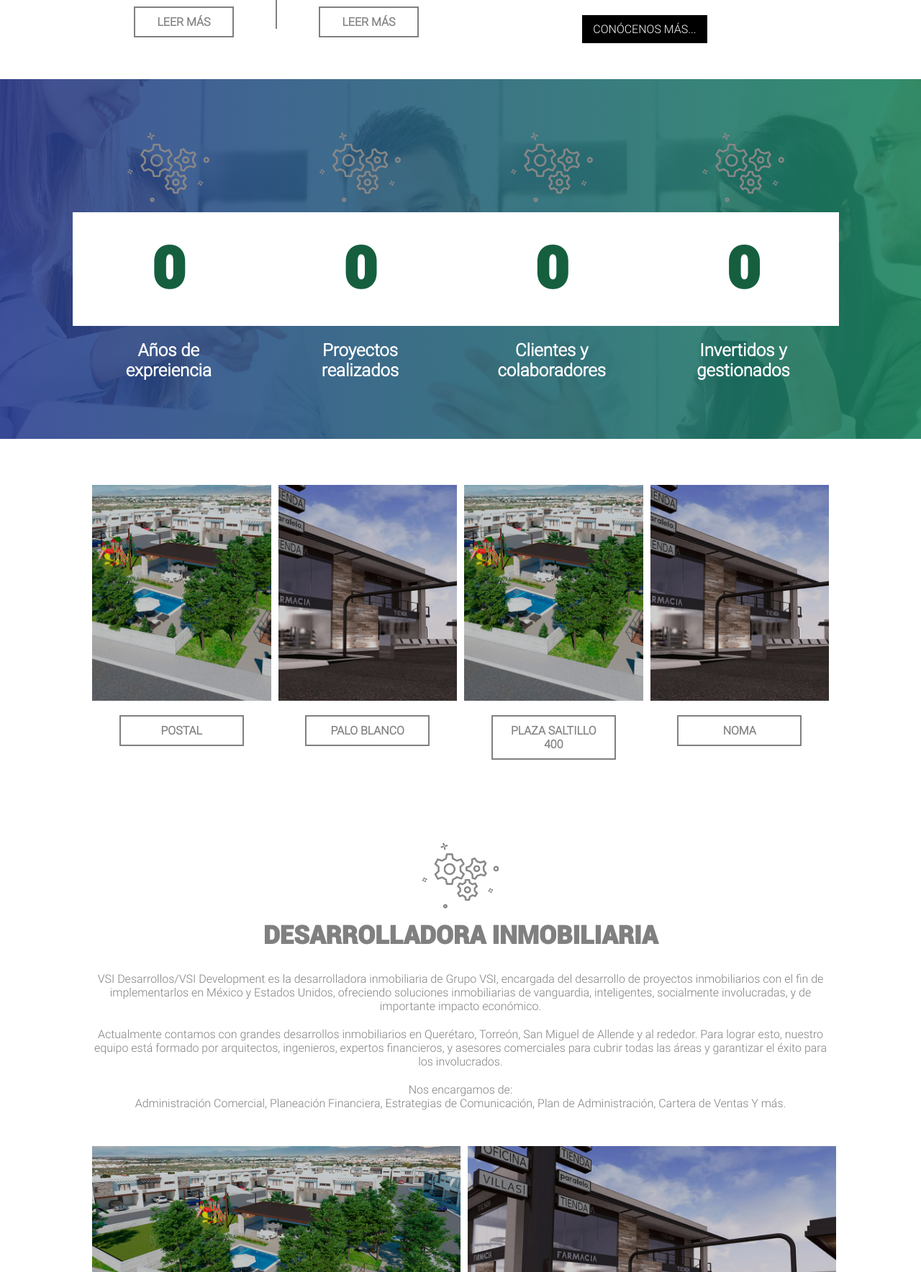
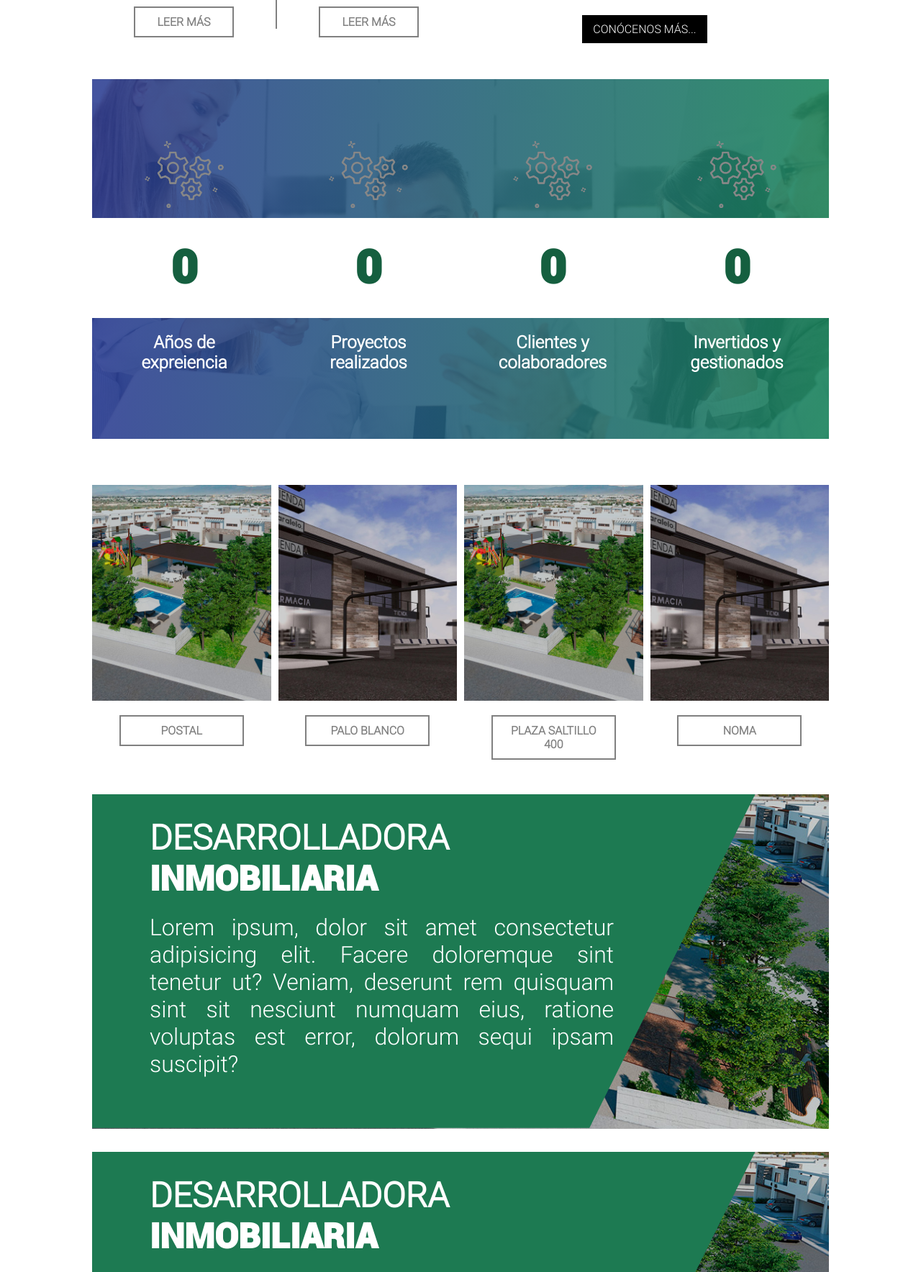
Before and after one commit to ArcoDev/vsi, a PHP site: page / in a window 1280 px wide. Shown: the part 1523-3291 px from the top of the page at 72% size. Run offline with PHP 8.4, Linux system fonts and the light colour scheme; style sheets or scripts are compiled from the project's sources; some libraries are stand-ins or nearby versions.

Commit message:
Se agrego la seccion de desarrollos

```diff
--- a/assets/scss/estilos.css
+++ b/assets/scss/estilos.css
@@ -463,7 +463,7 @@ main nav .correo {
 }
 
 .caja-numeros {
-  width: 130%;
+  width: 100%;
   height: 500px;
   background: olive;
   padding: 0;
@@ -471,7 +471,6 @@ main nav .correo {
   background-position: center;
   background-size: cover;
   background-repeat: no-repeat;
-  margin-left: -10rem;
   display: flex;
   align-items: center;
   justify-content: center;
@@ -479,18 +478,16 @@ main nav .correo {
 
 @media (max-width: 767px) {
   .caja-numeros {
-    width: 130%;
+    width: 100%;
     height: auto;
-    margin-left: -3rem;
     flex-wrap: wrap;
   }
 }
 
 @media screen and (min-width: 768px) and (max-width: 1024px) {
   .caja-numeros {
-    width: 130%;
+    width: 100%;
     height: 500px;
-    margin-left: -7rem;
     flex-wrap: wrap;
   }
 }
@@ -498,7 +495,7 @@ main nav .correo {
 .caja-numeros::before {
   content: '';
   position: absolute;
-  width: 103.8%;
+  width: 80%;
   height: 500px;
   background: #2a3c96;
   background: linear-gradient(90deg, rgba(42, 60, 150, 0.83827) 0%, rgba(28, 137, 95, 0.86348) 100%);
@@ -512,7 +509,7 @@ main nav .correo {
 
 .caja-numeros .col {
   position: relative;
-  width: 20%;
+  width: 25%;
   display: flex;
   flex-direction: column;
   align-items: center;
@@ -551,7 +548,7 @@ main nav .correo {
 .caja-numeros .col h2 {
   width: 100%;
   background: #fff;
-  font-size: 5rem;
+  font-size: 4rem;
   color: #155f3f;
   text-align: center;
   padding: 2rem 0;
@@ -561,7 +558,7 @@ main nav .correo {
 @media screen and (max-width: 767px) {
   .caja-numeros .col h2 {
     background: none;
-    font-size: 2.5rem;
+    font-size: 2rem;
     color: #fff;
   }
 }
@@ -580,7 +577,7 @@ main nav .correo {
 
 @media screen and (max-width: 767px) {
   .caja-numeros .col p {
-    font-size: 1.2rem;
+    font-size: 1rem;
   }
 }
 
@@ -606,6 +603,13 @@ main nav .correo {
   }
 }
 
+@media screen and (min-width: 768px) and (max-width: 1024px) {
+  .caja-proyectos {
+    gap: 0;
+    flex-wrap: wrap;
+  }
+}
+
 .caja-proyectos .proyectos {
   width: 25%;
   display: flex;
@@ -618,6 +622,12 @@ main nav .correo {
 @media screen and (max-width: 767px) {
   .caja-proyectos .proyectos {
     width: 100%;
+  }
+}
+
+@media screen and (min-width: 768px) and (max-width: 1024px) {
+  .caja-proyectos .proyectos {
+    width: 50%;
   }
 }
 
@@ -643,6 +653,47 @@ main nav .correo {
   background: gray;
   color: #fff;
   transform: translate3d(1, 0, 0);
+}
+
+.inmobiliaria {
+  width: 100%;
+  height: 465px;
+  background-image: url("../img/desarrollo_paloblanco.jpg");
+  background-position: center;
+  background-size: cover;
+  background-repeat: no-repeat;
+  padding: 0;
+  margin-top: 2rem;
+}
+
+.inmobiliaria .txt-info {
+  width: 90%;
+  height: 400px;
+  background: #1d7a52;
+  clip-path: polygon(0 0, 100% 0%, 75% 100%, 0% 100%);
+  display: flex;
+  flex-direction: column;
+  padding: 2rem 0;
+}
+
+.inmobiliaria .txt-info h2 {
+  color: #fff;
+  font-size: 3rem;
+  padding-left: 5rem;
+  font-family: 'Roboto-Light';
+  text-transform: uppercase;
+}
+
+.inmobiliaria .txt-info h2 span {
+  font-family: 'Roboto-Black';
+}
+
+.inmobiliaria .txt-info p {
+  color: #fff;
+  text-align: justify;
+  width: 70%;
+  font-size: 2rem;
+  padding-left: 5rem;
 }
 
 /*main .cuerpo .nosotros{
--- a/assets/scss/estilos.scss
+++ b/assets/scss/estilos.scss
@@ -504,7 +504,7 @@ main nav .correo {
 
 //NUMEROS
 .caja-numeros {
-    width: 130%;
+    width: 100%;
     height: 500px;
     background: olive;
     padding: 0;
@@ -512,25 +512,25 @@ main nav .correo {
     background-position: center;
     background-size: cover;
     background-repeat: no-repeat;
-    margin-left: -10rem;
+    //margin-left: -10rem;
     display: flex;
     align-items: center;
     justify-content: center;
 
     @media(max-width: 767px) {
         & {
-            width: 130%;
+            width: 100%;
             height: auto;
-            margin-left: -3rem;
+            //margin-left: -3rem;
             flex-wrap: wrap;
         }
     }
 
     @media screen and (min-width: 768px) and (max-width: 1024px) {
         & {
-            width: 130%;
+            width: 100%;
             height: 500px;
-            margin-left: -7rem;
+            //margin-left: -7rem;
             flex-wrap: wrap;
         }
     }
@@ -538,7 +538,7 @@ main nav .correo {
     &::before {
         content: '';
         position: absolute;
-        width: 103.8%;
+        width: 80%;
         height: 500px;
         background: rgb(42, 60, 150);
         background: linear-gradient(90deg, rgba(42, 60, 150, 0.8382703423166141) 0%, rgba(28, 137, 95, 0.8634804263502276) 100%);
@@ -552,7 +552,7 @@ main nav .correo {
 
     .col {
         position: relative;
-        width: 20%;
+        width: 25%;
         display: flex;
         flex-direction: column;
         align-items: center;
@@ -591,7 +591,7 @@ main nav .correo {
         h2 {
             width: 100%;
             background: #fff;
-            font-size: 5rem;
+            font-size: 4rem;
             color: rgb(21, 95, 63);
             text-align: center;
             padding: 2rem 0;
@@ -601,7 +601,7 @@ main nav .correo {
             @media screen and (max-width: 767px) {
                 & {
                     background: none;
-                    font-size: 2.5rem;
+                    font-size: 2rem;
                     color: #fff;
                 }
             }
@@ -620,7 +620,7 @@ main nav .correo {
 
             @media screen and(max-width: 767px) {
                 & {
-                    font-size: 1.2rem;
+                    font-size: 1rem;
                 }
             }
 
@@ -641,12 +641,21 @@ main nav .correo {
     gap: 10px;
     text-align: center;
     margin-top: 3rem;
+
     @media screen and(max-width: 767px) {
         & {
             gap: 5px;
             flex-wrap: wrap;
         }
     }
+
+    @media screen and (min-width: 768px) and (max-width: 1024px) {
+        & {
+            gap: 0;
+            flex-wrap: wrap;
+        }
+    }
+
     .proyectos {
         width: 25%;
         display: flex;
@@ -654,11 +663,19 @@ main nav .correo {
         flex-direction: column;
         gap: 20px;
         padding: 1rem 0;
+
         @media screen and(max-width: 767px) {
             & {
                 width: 100%;
             }
         }
+
+        @media screen and (min-width: 768px) and (max-width: 1024px) {
+            & {
+                width: 50%;
+            }
+        }
+
         img {
             width: 100%;
             height: 300px;
@@ -675,13 +692,58 @@ main nav .correo {
             transition: all .5s ease-in;
             font-size: 1rem;
             font-weight: bold;
+
             &:hover {
                 background: gray;
                 color: #fff;
-                transform: translate3d(1,0,0);
+                transform: translate3d(1, 0, 0);
             }
         }
     }
+}
+@mixin desarrollos {
+    width: 100%;
+    height: 465px;
+    background-image: url('../img/desarrollo_paloblanco.jpg');
+    background-position: center;
+    background-size: cover;
+    background-repeat: no-repeat;
+    padding: 0;
+    margin-top: 2rem;
+
+    .txt-info {
+        width: 90%;
+        height: 400px;
+        background: rgb(29, 122, 82);
+        clip-path: polygon(0 0, 100% 0%, 75% 100%, 0% 100%);
+        display: flex;
+        flex-direction: column;
+        padding: 2rem 0;
+
+        h2 {
+            color: #fff;
+            font-size: 3rem;
+            padding-left: 5rem;
+            font-family: 'Roboto-Light';
+            text-transform: uppercase;
+            span {
+                font-family: 'Roboto-Black';
+            }
+        }
+
+        p {
+            color: #fff;
+            text-align: justify;
+            width: 70%;
+            font-size: 2rem;
+            padding-left: 5rem;
+        }
+    }
+
+}
+//Desarrollos
+.inmobiliaria {
+    @include desarrollos;
 }
 
 /*main .cuerpo .nosotros{
--- a/index.html
+++ b/index.html
@@ -171,6 +171,7 @@
         </nav>
         <div class="cuerpo">
             <div class="contenedor2">
+                <!-- NOSOTROS -->
                 <section class="nosotros">
                     <h2>Sobre <span>Nosotros</span></h2>
                     <div class="info-nosotros">
@@ -210,6 +211,7 @@
                         </div>
                     </div>
                 </section>
+                <!--CAJA NUMEROS-->
                 <section class="caja-numeros">
                     <div class="col col-1">
                         <img src="assets/img/icono_desarrollo.png" alt="">
@@ -248,6 +250,19 @@
                     <div class="proyectos">
                         <img src="assets/img/desarrollo_plaza.jpg" alt="">
                         <a href="">Noma</a>
+                    </div>
+                </section>
+                <!-- DESARROLLOS -->
+                <section class="inmobiliaria">
+                    <div class="txt-info">
+                        <h2>Desarrolladora <br><span>Inmobiliaria</span></h2>
+                        <p>Lorem ipsum, dolor sit amet consectetur adipisicing elit. Facere doloremque sint tenetur ut? Veniam, deserunt rem quisquam sint sit nesciunt numquam eius, ratione voluptas est error, dolorum sequi ipsam suscipit?</p>
+                    </div>
+                </section>
+                <section class="inmobiliaria">
+                    <div class="txt-info">
+                        <h2>Desarrolladora <br><span>Inmobiliaria</span></h2>
+                        <p>Lorem ipsum, dolor sit amet consectetur adipisicing elit. Facere doloremque sint tenetur ut? Veniam, deserunt rem quisquam sint sit nesciunt numquam eius, ratione voluptas est error, dolorum sequi ipsam suscipit?</p>
                     </div>
                 </section>
                 <!--<section id="nosotros" class="nosotros">
```
Also changed, not shown: 2 other files.
